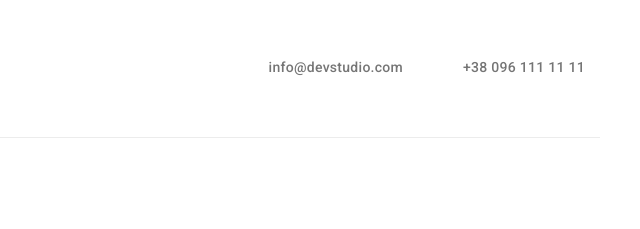
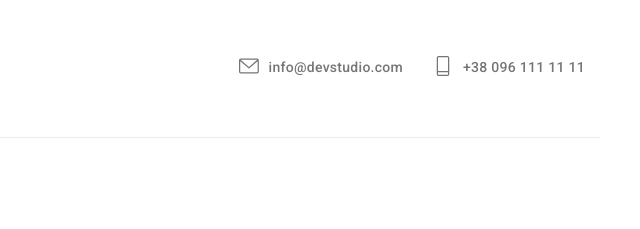
Before and after one commit to olena-dov/five, a plain HTML site: page portfolio.html in a window 1280 px wide. Shown: the top 229 px of the page, 640-1280 px from the left. Drawn offline with nearby package versions, Linux system fonts and the light colour scheme; the site is published under a folder, as on GitHub Pages, so addresses that start at the root find nothing.

Commit message:
Update portfolio.html

```diff
--- a/portfolio.html
+++ b/portfolio.html
@@ -32,10 +32,10 @@
                 <div class="contact">
                     <ul class="ico-contact">
                         <li class="item"><a class="link" href="mailto:info@devstudio.com"><svg class="ico-style">
-                                    <use href="/images/sprite.svg#icon-mail"></use>
+                                    <use href="./images/sprite.svg#icon-mail"></use>
                                 </svg>info@devstudio.com</a></li>
                         <li class="item"><a class="link" href="tel:+380961111111"><svg class="ico-style">
-                                    <use href="/images/sprite.svg#icon-smartphone"></use>
+                                    <use href="./images/sprite.svg#icon-smartphone"></use>
                                 </svg>+38 096 111 11 11</a></li>
                     </ul>
                 </div>
```
